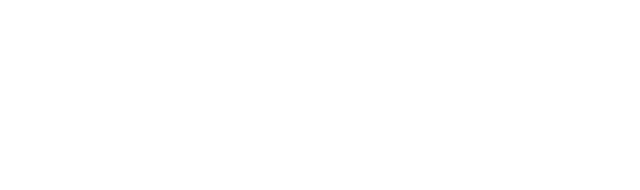
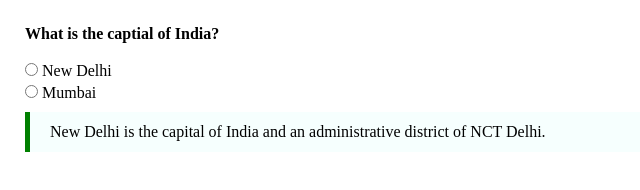
Before and after one commit to acciojob/trivia-kunaldix, a website: page main.html in a window 1280 px wide. Shown: the whole page, without its empty margins (0-640 px from the left). Drawn offline with Linux system fonts and the light colour scheme.

Commit message:
created a submission

```diff
--- a/main.html
+++ b/main.html
@@ -8,6 +8,23 @@
 
 <body>
 	<!-- the entire body must be written by student -->
+	<div id = "container">
+		<div id="question">
+			<h4 name = "capital">What is the captial of India?</h4>
+			<div>
+				<input class="btn" type="radio" name="capital" value="New Delhi" id="new-delhi">
+				<label for="new-delhi">New Delhi</label>
+			</div>
+			<div>
+				<input class="btn" type="radio" name="capital" value="Mumbai" id="mumbai">
+				<label for="mumbai">Mumbai</label>
+			</div>
+		</div>
+		<div id="quote">
+			<div id="green"></div>
+			<blockquote>New Delhi is the capital of India and an administrative district of NCT Delhi.</blockquote>
+		</div>
+	</div>
     <script type="text/javascript" src="./script.js">
 </script>
 
--- a/styles.css
+++ b/styles.css
@@ -1,2 +1,34 @@
 
 /* Your CSS Code here. */
+*{
+	margin:0px;
+	padding:0px;
+}
+#container{
+	margin:10px;
+	padding:15px;
+}
+.btn{
+	margin-top:5px;
+}
+#new-delhi{
+	margin-top:20px;
+}
+
+#quote{
+	margin-top:10px;
+	height:40px;
+	width:100%;
+	background-color:#f6fffe;
+	display:flex;
+	align-items:center;
+}
+#quote>div{
+	background-color:green;
+	height:40px;
+	width:5px;
+}
+#quote>blockquote{
+	padding:10px;
+	margin:10px;
+}
```
